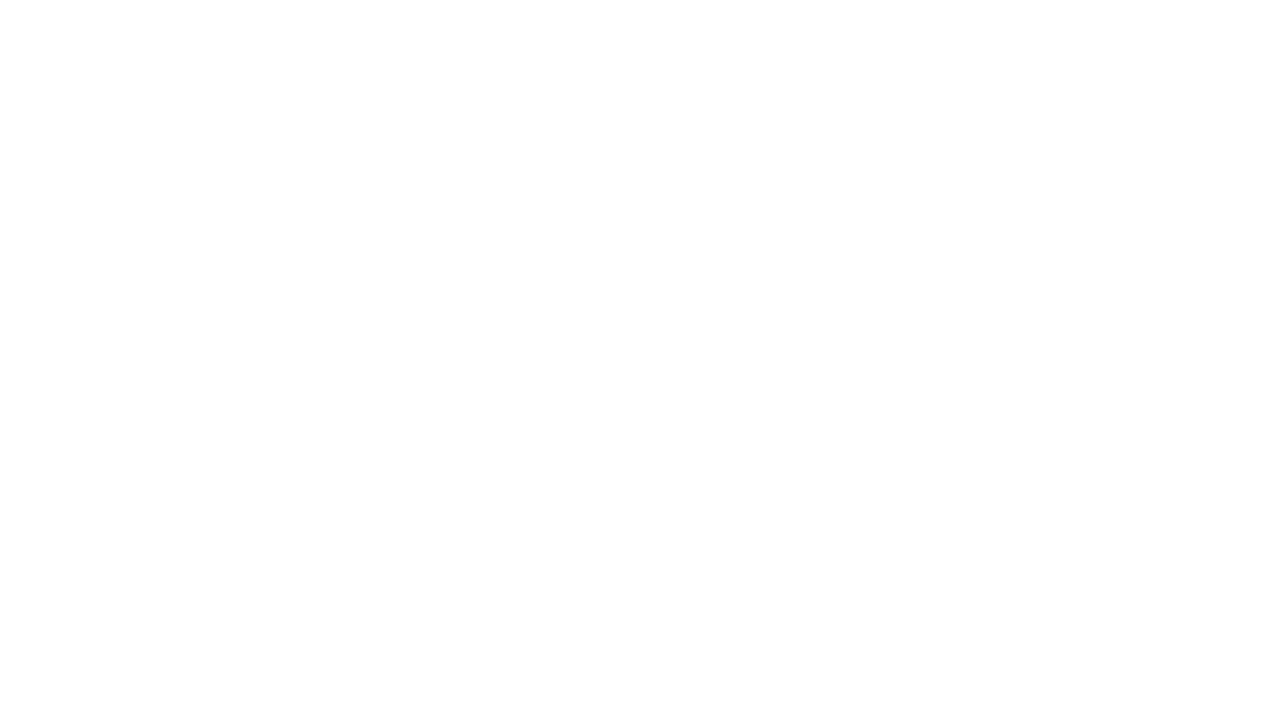
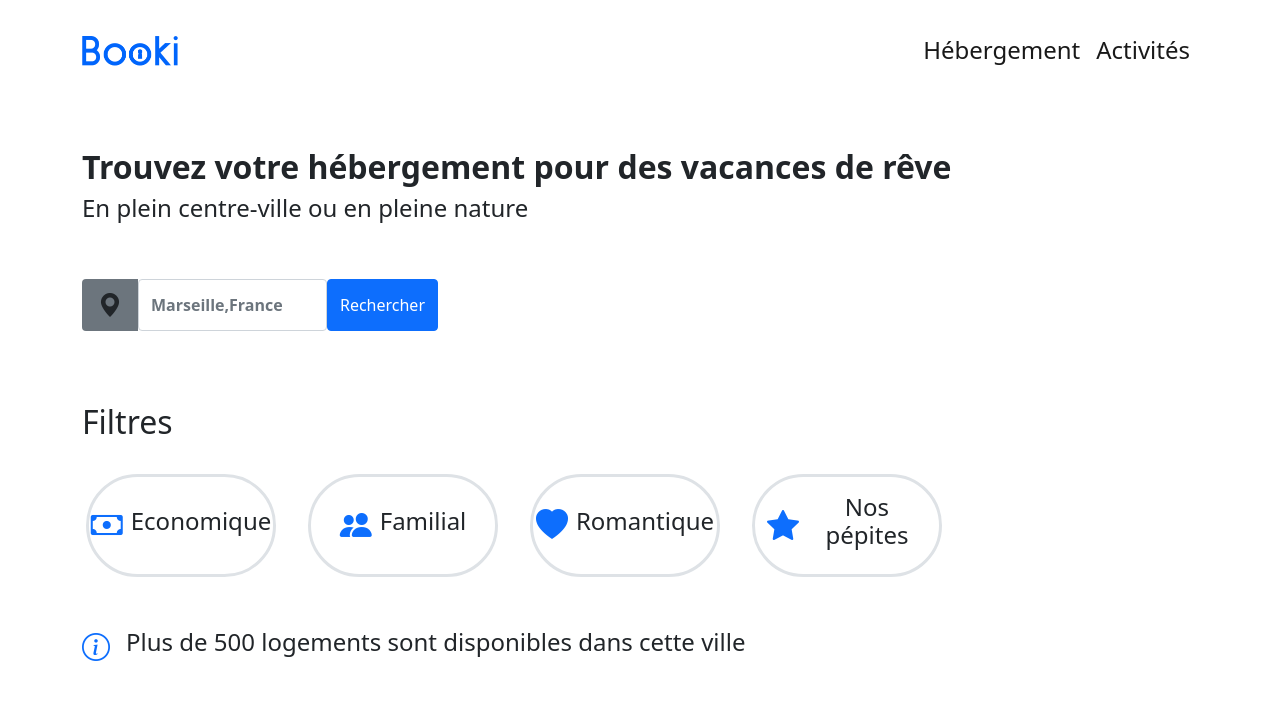
Before and after one commit to Chach94/PROJET_BOOTSTRAP, a website: page index.html in a window 1280 px wide. Drawn offline with nearby package versions, Linux system fonts and the light colour scheme.

Commit message:
header + 1er section

```diff
--- a/index.html
+++ b/index.html
@@ -4,13 +4,115 @@
     <meta charset="UTF-8" />
     <meta name="viewport" content="width=device-width, initial-scale=1.0" />
     <title>Booki</title>
+    <!--BOOTSTRAP CSS-->
     <link
       href="https://cdn.jsdelivr.net/npm/bootstrap@5.0.2/dist/css/bootstrap.min.css"
       rel="stylesheet"
       integrity="sha384-EVSTQN3/azprG1Anm3QDgpJLIm9Nao0Yz1ztcQTwFspd3yD65VohhpuuCOmLASjC"
       crossorigin="anonymous"
     />
+    <link
+      rel="stylesheet"
+      href="https://cdn.jsdelivr.net/npm/bootstrap-icons@1.5.0/font/bootstrap-icons.css"
+    />
   </head>
 
-  <body></body>
+  <body>
+    <header>
+      <nav class="navbar navbar-expand-lg navbar-light">
+        <div class="container my-3">
+          <a class="navbar-brand" href="#"
+            ><img src="images/logo/Booki.png" width="50%" alt="logo de booki"
+          /></a>
+
+          <div class="">
+            <ul class="navbar-nav">
+              <li class="nav-item">
+                <a class="nav-link active fs-4" href="#">Hébergement</a>
+              </li>
+              <li class="nav-item">
+                <a class="nav-link active fs-4" href="#">Activités</a>
+              </li>
+            </ul>
+          </div>
+        </div>
+      </nav>
+    </header>
+    <main>
+      <section>
+        <div class="container my-5">
+          <div class="row">
+            <div class="col-12">
+              <h1 class="fw-bold fs-2">
+                Trouvez votre hébergement pour des vacances de rêve
+              </h1>
+              <h3 class="fw-light fs-4">
+                En plein centre-ville ou en pleine nature
+              </h3>
+            </div>
+            <div class="col-4 gy-5">
+              <form class="d-flex">
+                <i
+                  class="bi bi-geo-alt-fill bg-secondary rounded-start px-3 py-2 fs-4"
+                ></i>
+
+                <input
+                  class="form-control fw-bold text-dark"
+                  type="search"
+                  placeholder="Marseille,France"
+                  aria-label="Search"
+                />
+                <button class="btn btn-primary" type="submit">
+                  Rechercher
+                </button>
+              </form>
+            </div>
+          </div>
+          <div class="row gy-4 my-5">
+            <h2>Filtres</h2>
+            <div
+              class="col-2 border border-3 rounded-pill py-3 mx-3 d-flex justify-content-center align-items-center"
+            >
+              <i class="bi bi-cash fs-2 me-2 text-primary"></i>
+              <h3 class="fs-4">Economique</h3>
+            </div>
+            <div
+              class="col-2 border border-3 rounded-pill py-3 mx-3 d-flex justify-content-center align-items-center"
+            >
+              <i class="bi bi-people-fill fs-2 me-2 text-primary"></i>
+              <h3 class="fs-4">Familial</h3>
+            </div>
+            <div
+              class="col-2 border border-3 rounded-pill py-3 text-center mx-3 d-flex justify-content-center align-items-center"
+            >
+              <i class="bi bi-heart-fill fs-2 me-2 text-primary"></i>
+              <h3 class="fs-4">Romantique</h3>
+            </div>
+            <div
+              class="col-2 border border-3 rounded-pill py-3 text-center mx-3 d-flex justify-content-center align-items-center"
+            >
+              <i class="bi bi-star-fill fs-2 me-2 text-primary"></i>
+              <h3 class="fs-4">Nos pépites</h3>
+            </div>
+            <div class="col-12 d-flex align-items-center my-5">
+              <i class="bi bi-info-circle fs-3 me-3 text-primary"></i>
+              <h4 class="fs-4 fw-light">
+                Plus de 500 logements sont disponibles dans cette ville
+              </h4>
+            </div>
+          </div>
+        </div>
+      </section>
+
+      <section></section>
+      <section></section>
+    </main>
+    <footer></footer>
+    <!--BOOTSTRAP JS BUNDLE POPPER-->
+    <script
+      src="https://cdn.jsdelivr.net/npm/bootstrap@5.0.2/dist/js/bootstrap.bundle.min.js"
+      integrity="sha384-MrcW6ZMFYlzcLA8Nl+NtUVF0sA7MsXsP1UyJoMp4YLEuNSfAP+JcXn/tWtIaxVXM"
+      crossorigin="anonymous"
+    ></script>
+  </body>
 </html>
--- /dev/null
+++ b/package.json
@@ -0,0 +1,5 @@
+{
+  "dependencies": {
+    "bootstrap": "^5.3.0-alpha3"
+  }
+}
```
Also changed, not shown: 2 other files.
